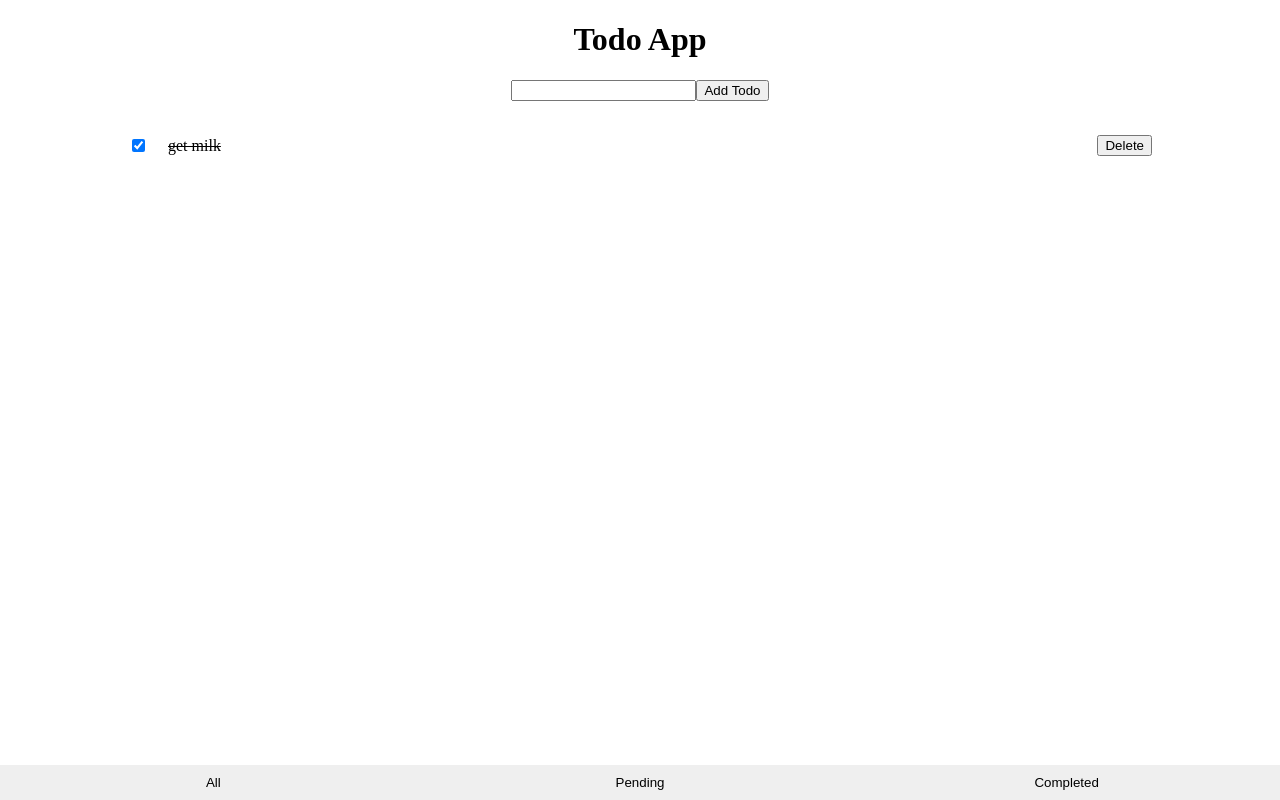
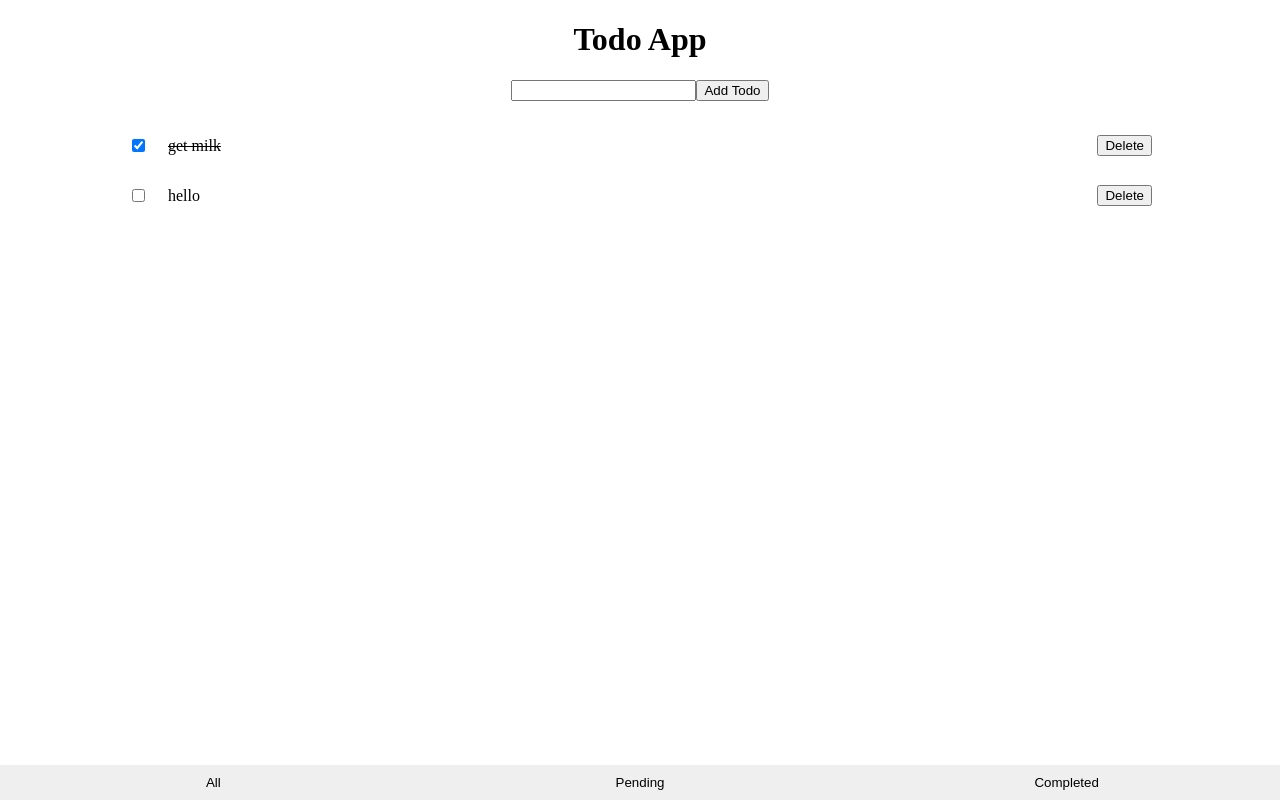
Before and after one commit to imyagnesh/Stridely_react_training, a React app: page / in a window 1280 px wide. Built offline with nearby package versions, Linux system fonts and the light colour scheme; data requests are answered from the project's data file.

Commit message:
completd todo Application

```diff
--- a/db.json
+++ b/db.json
@@ -5,6 +5,12 @@
       "isDone": true,
       "timeStamp": "2021-05-14T05:33:53.880Z",
       "id": 1
+    },
+    {
+      "todoText": "hello",
+      "isDone": false,
+      "timeStamp": "2021-05-14T06:38:40.824Z",
+      "id": 2
     }
   ]
 }
--- a/jsconfig.json
+++ b/jsconfig.json
@@ -5,7 +5,8 @@
       "todo/*": ["src/Todo/*"],
       "utils/*": ["src/utils/*"],
       "reducers/*": ["src/reducers/*"],
-      "hooks/*": ["src/hooks/*"]
+      "hooks/*": ["src/hooks/*"],
+      "hoc/*": ["src/hoc/*"]
     }
   },
   "exclude": ["node_modules"]
--- a/package.json
+++ b/package.json
@@ -55,6 +55,7 @@
     "axios": "^0.21.1",
     "prop-types": "^15.7.2",
     "react": "^17.0.2",
-    "react-dom": "^17.0.2"
+    "react-dom": "^17.0.2",
+    "react-router-dom": "^5.2.0"
   }
 }
--- a/src/Todo/index.js
+++ b/src/Todo/index.js
@@ -5,6 +5,7 @@ import TodoList from 'todo/todoList';
 import todoReducer, { initialState } from 'reducers/todoReducer';
 import useApiCalls from 'hooks/useApiCalls';
 import './style.scss';
+import ErrorBoundary from 'src/components/ErrorBoundary';
 
 const Todo = () => {
   const inputRef = useRef();
@@ -55,6 +56,7 @@ const Todo = () => {
     });
 
   return (
+    <ErrorBoundary>
       <div className="container">
         <h1>Todo App</h1>
         <TodoForm addTodo={addTodo} ref={inputRef} />
@@ -80,6 +82,7 @@ const Todo = () => {
           }}
         />
       </div>
+    </ErrorBoundary>
   );
 };
 
--- /dev/null
+++ b/src/components/ErrorBoundary.js
@@ -0,0 +1,30 @@
+import React, { PureComponent } from 'react';
+
+class ErrorBoundary extends PureComponent {
+  constructor(props) {
+    super(props);
+    this.state = { hasError: null };
+  }
+
+  static getDerivedStateFromError(error) {
+    // Update state so the next render will show the fallback UI.
+    return { hasError: error };
+  }
+
+  componentDidCatch(error, info) {
+    console.log(info);
+  }
+
+  render() {
+    const { children } = this.props;
+    const { hasError } = this.state;
+    if (hasError) {
+      // You can render any custom fallback UI
+      return <h1>Something went wrong.</h1>;
+    }
+
+    return children;
+  }
+}
+
+export default ErrorBoundary;
```
Also changed, not shown: .babelrc, 1 other file (tests, documents, lock files or other folders). Lines whose indentation alone changed are shown as unchanged.
